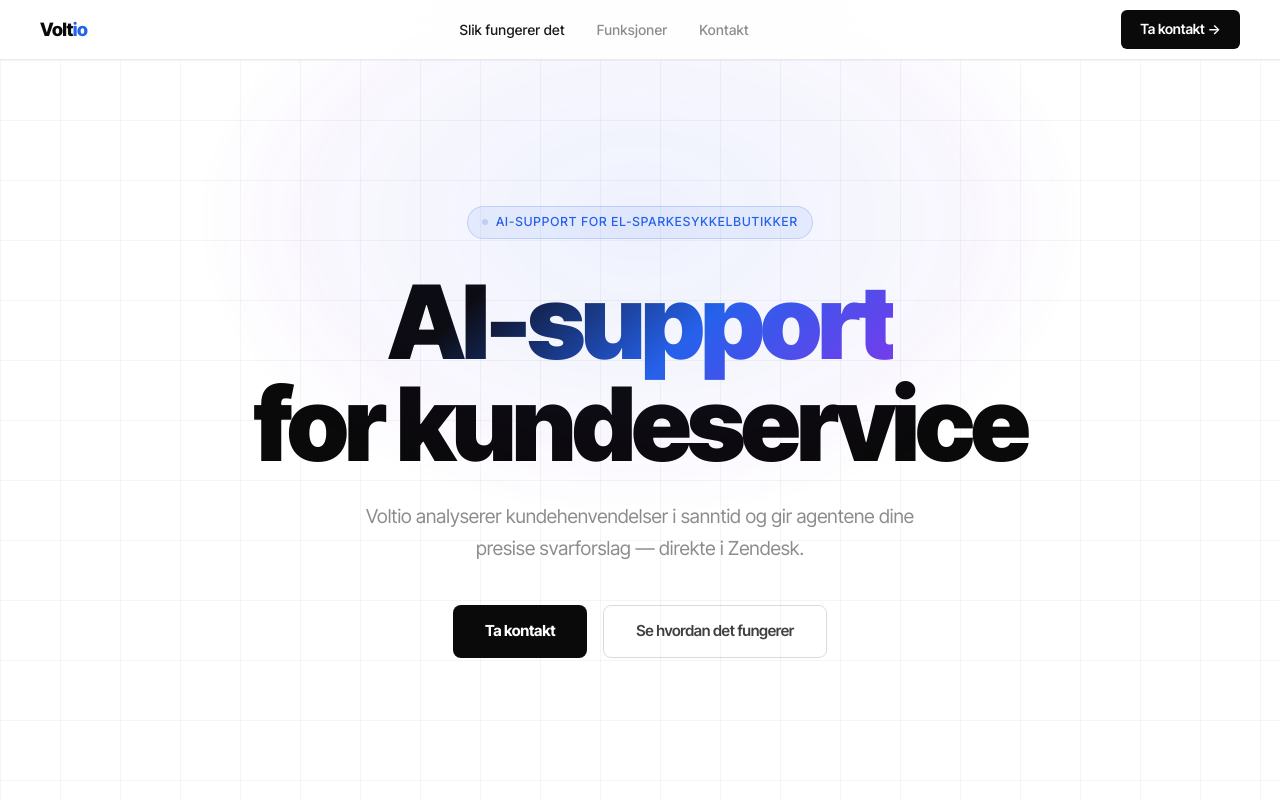
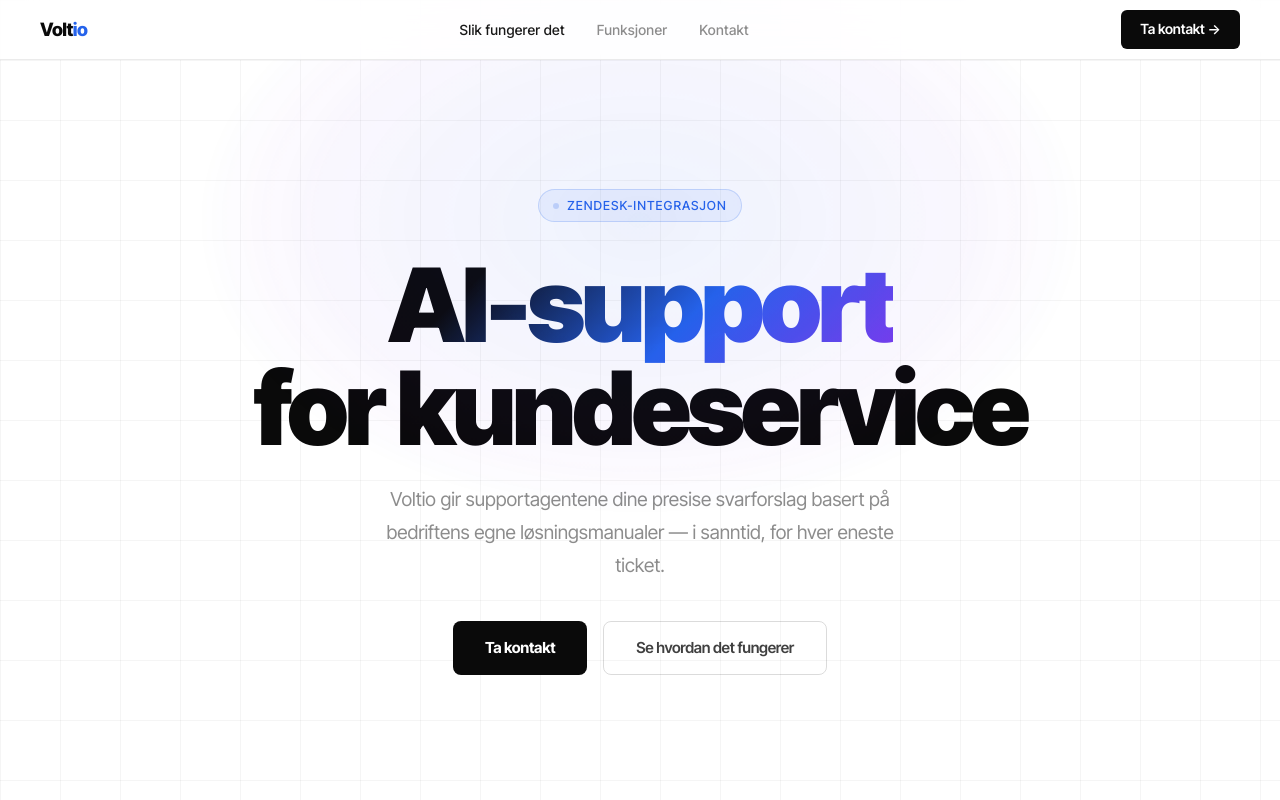
Before and after one commit to AdrianDie/Voltio, a plain HTML site: page index.html in a window 1280 px wide. Shown: the top 800 px of the page. Drawn offline with Linux system fonts and the light colour scheme.

Commit message:
Update hero badge and subtitle

```diff
--- a/index.html
+++ b/index.html
@@ -436,14 +436,14 @@
 <section class="hero">
     <div class="hero-badge">
         <div class="hero-badge-dot"></div>
-        AI-support for el-sparkesykkelbutikker
+        Zendesk-integrasjon
     </div>
     <h1 class="hero-title">
         <span class="grad">AI-support</span><br>for kundeservice
     </h1>
     <p class="hero-sub">
-        Voltio analyserer kundehenvendelser i sanntid og gir agentene dine
-        presise svarforslag — direkte i Zendesk.
+        Voltio gir supportagentene dine presise svarforslag basert på
+        bedriftens egne løsningsmanualer — i sanntid, for hver eneste ticket.
     </p>
     <div class="hero-actions">
         <a href="#contact" class="btn-primary">Ta kontakt</a>
```
